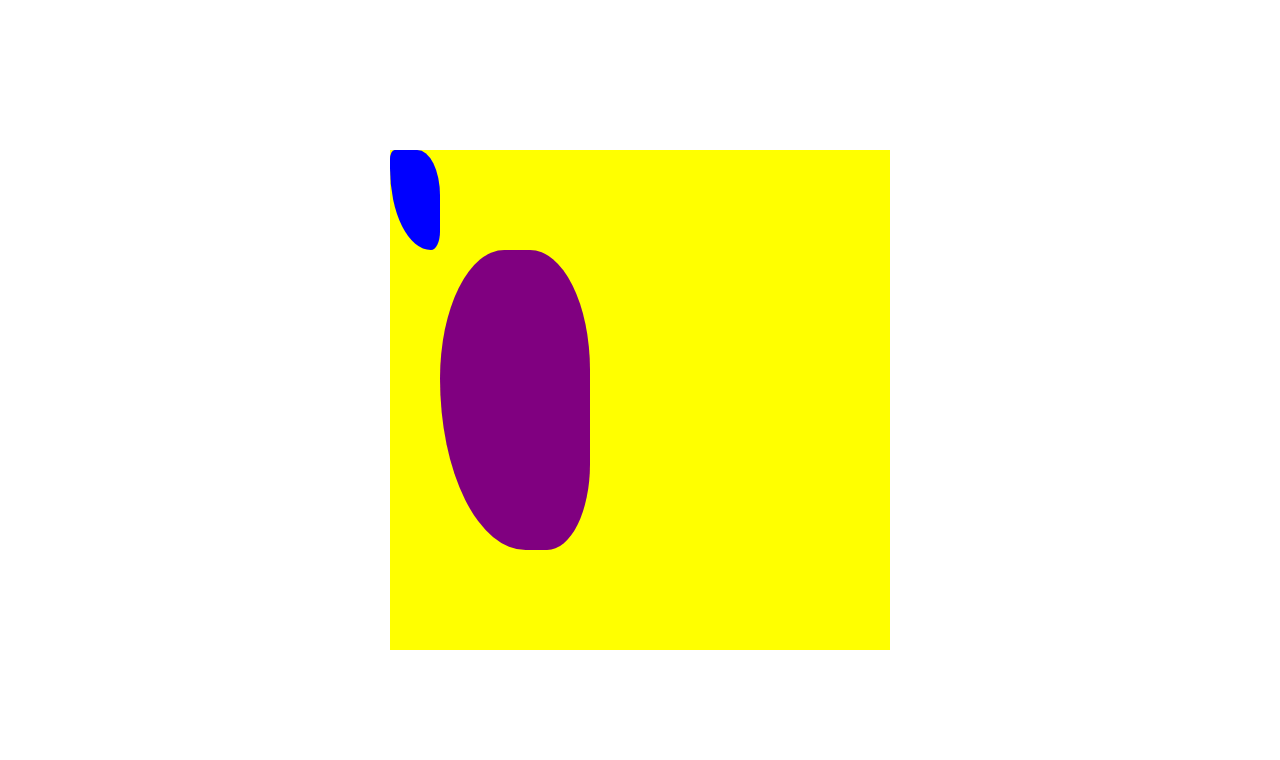
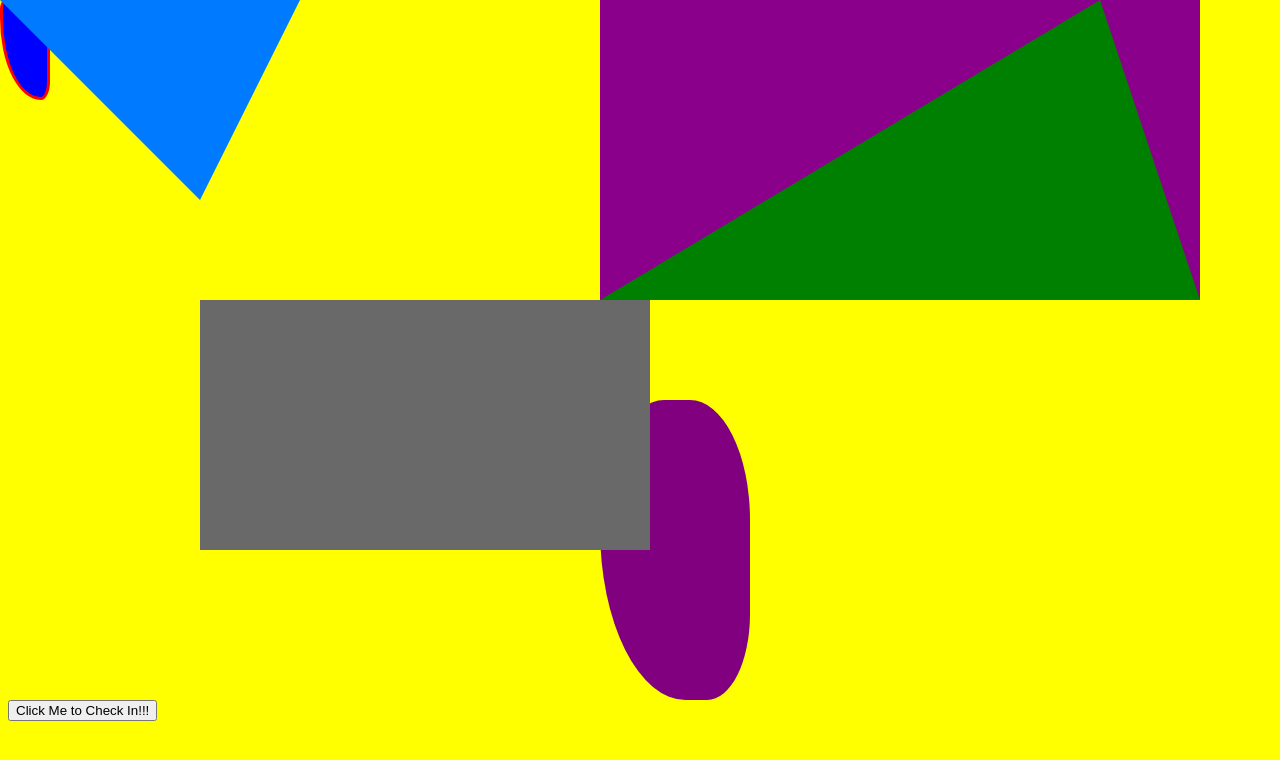
Before and after one commit to swills123/Picasso_Css, a plain HTML site: page index.html in a window 1280 px wide. Drawn offline with Linux system fonts and the light colour scheme.

Commit message:
added button to take you to forms.html

```diff
--- a/index.html
+++ b/index.html
@@ -13,7 +13,12 @@
         <div class="Object1"></div>
         <div class="Object2"></div>
         <div class="Object3"></div>
+        <div class="Object4"></div>
+        <div class="Object5"></div>
     </div>
+
+    <button type="button" onclick="window.location.href='/form.html';">Click Me to Check In!!!</button>
+
 </body>
 
 </html>
--- a/style.css
+++ b/style.css
@@ -1,8 +1,9 @@
-*{
+* {
     box-sizing: border-box;
 }
 
-.container{
+.container {
+    display: flex;
     position: absolute;
     top: 0;
     bottom: 0;
@@ -10,30 +11,69 @@
     right: 0;
     background: yellow;
     margin: auto;
-    height: 500px;
-    width: 500px;
+    height: auto;
+    width: auto;
 }
 
-.Object1{
-    z-index: 1;
+.Object1 {
     position: absolute;
     height: 100px;
     width: 50px;
     background: blue;
     border-radius: 10% 50% 20% 90%;
+    border-style: solid;
+    border-color: red;
 }
 
-.Object2{
-    z-index: 1;
-    position:absolute;
+.Object2 {
+    position: absolute;
     height: 300px;
     width: 150px;
     background: purple;
     border-radius: 75% 70% 50% 100%;
-    top: 100px;
-    left: 50px;
+    top: 400px;
+    left: 600px;
 }
 
-.Object3{
+.Object3 {
+    position: absolute;
+    height: 250px;
+    width: 450px;
+    background: dimgray;
+    top: 300px;
+    left: 200px;
+}
+
+.Object4 {
+    position: absolute;
+    width: 50px;
+    height: 30px;
+    background-color: darkmagenta;
+    border-style: solid;
+    border-width: 0 100px 300px 500px;
+    border-color: transparent transparent green transparent;
+    top: 0;
+    left: 600px;
+}
+
+.Object5 {
+    position: absolute;
+    width: 0;
+    height: 0;
+    border-style: solid;
+    border-width: 200px 100px 0 200px;
+    border-color: #007bff transparent transparent transparent;
+}
+
+button{
+    z-index: 1;
+    position: absolute;
+    top:700px;
+    height: auto;
+    width: auto;
+    size: 50px;
+}
+
+.form1{
     position: absolute;
 }
```
Also changed, not shown: form.html (+13 -1 lines).
